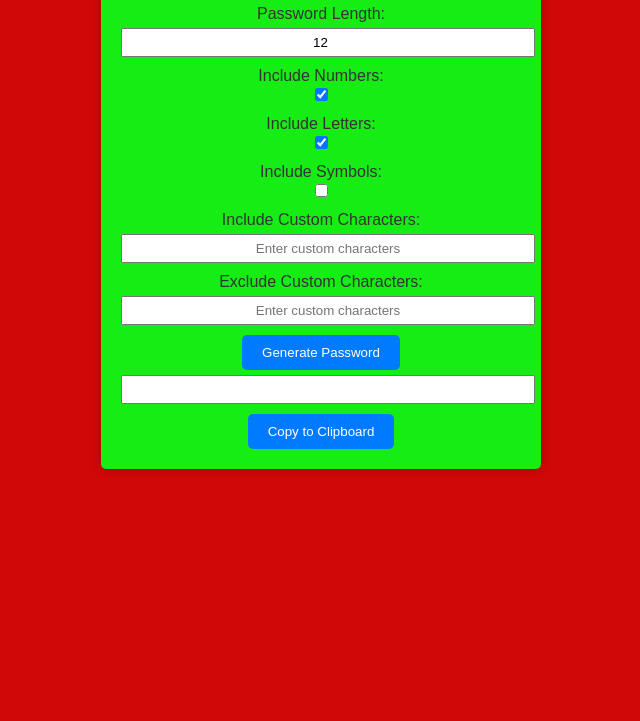
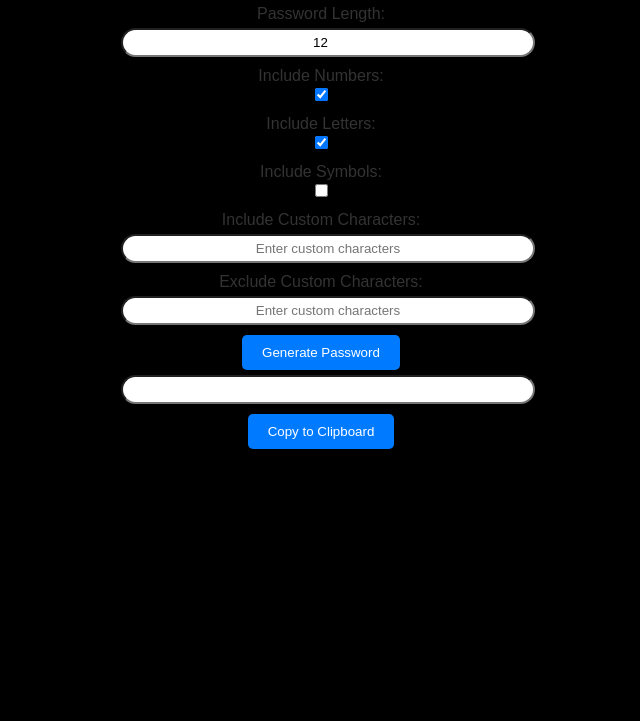
Before and after one commit to Zemerik/Password-Generator, a plain HTML site: page index.html in a window 1280 px wide. Shown: the part 79-800 px from the top of the page, without its empty margins (319-959 px from the left). Drawn offline with Linux system fonts and the light colour scheme.

Commit message:
Black Theme

```diff
--- a/style.css
+++ b/style.css
@@ -1,16 +1,17 @@
 body {
     font-family: Arial, sans-serif;
-    background-color: #d00808;
+    background-color: #000000;
     margin: 0;
     padding: 0;
+    color: #fff;
 }
 
 .container {
     max-width: 400px;
     margin: 0 auto;
     padding: 20px;
-    background-color: rgb(21, 237, 21);
-    box-shadow: 0 0 10px rgba(0, 0, 0, 0.2);
+    background-color: rgb(0, 0, 0);
+    box-shadow: #fff;
     border-radius: 5px;
     text-align: center;
 }
@@ -39,6 +40,7 @@ input[type="text"] {
     padding: 5px;
     margin-top: 5px;
     text-align: center;
+    border-radius: 25px;
 }
 
 button {
@@ -58,5 +60,5 @@ button:hover {
 .output {
     margin-top: 20px;
     font-size: 16px;
-    color: #eb1a1a;
+    color: #000000;
 }
```
